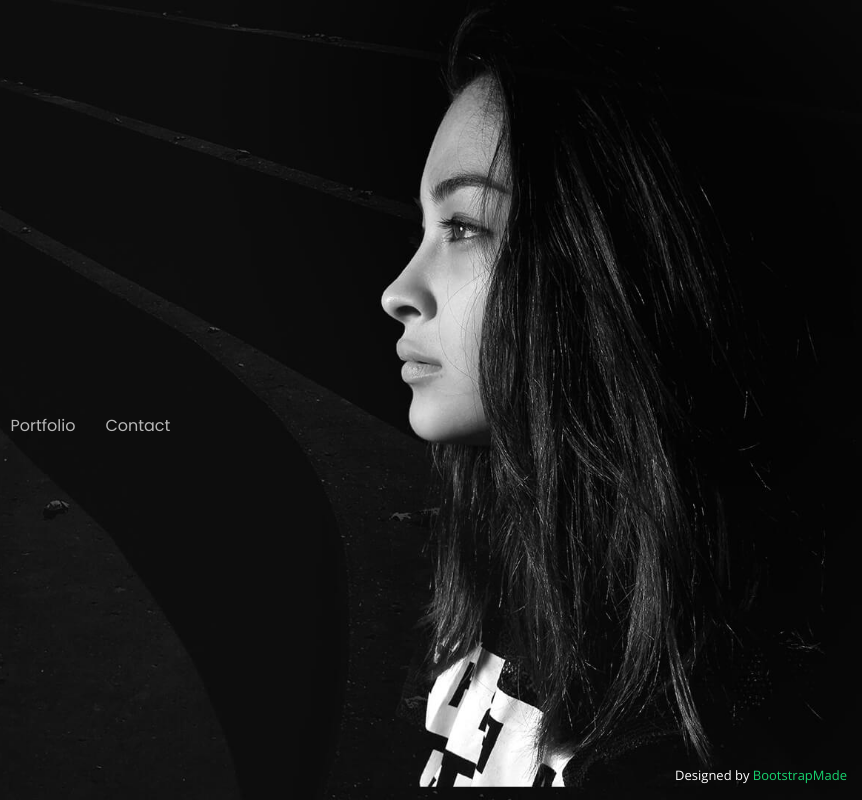
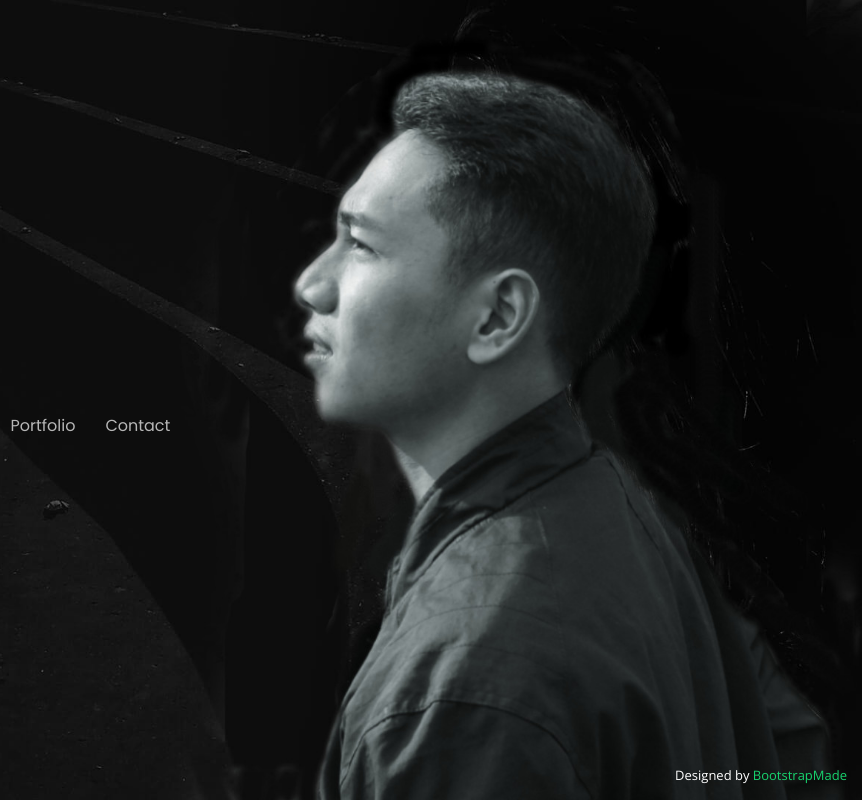
Before and after one commit to ilhamdestyo/ilhamdestyo.github.io, a plain HTML site: page index.html in a window 1280 px wide. Shown: the full height of the page, 418-1280 px from the left. Drawn offline with nearby package versions, Linux system fonts and the light colour scheme.

Commit message:
mengubah background

```diff
--- a/assets/css/style.css
+++ b/assets/css/style.css
@@ -18,7 +18,7 @@ body {
 body::before {
   content: "";
   position: fixed;
-  background: #040404 url("../img/bg.jpg") top right no-repeat;
+  background: #040404 url("../img/bg_dashboard.jpg") top right no-repeat;
   background-size: cover;
   left: 0;
   right: 0;
```
Also changed, not shown: assets/img/bg_dashboard.jpg (added).
